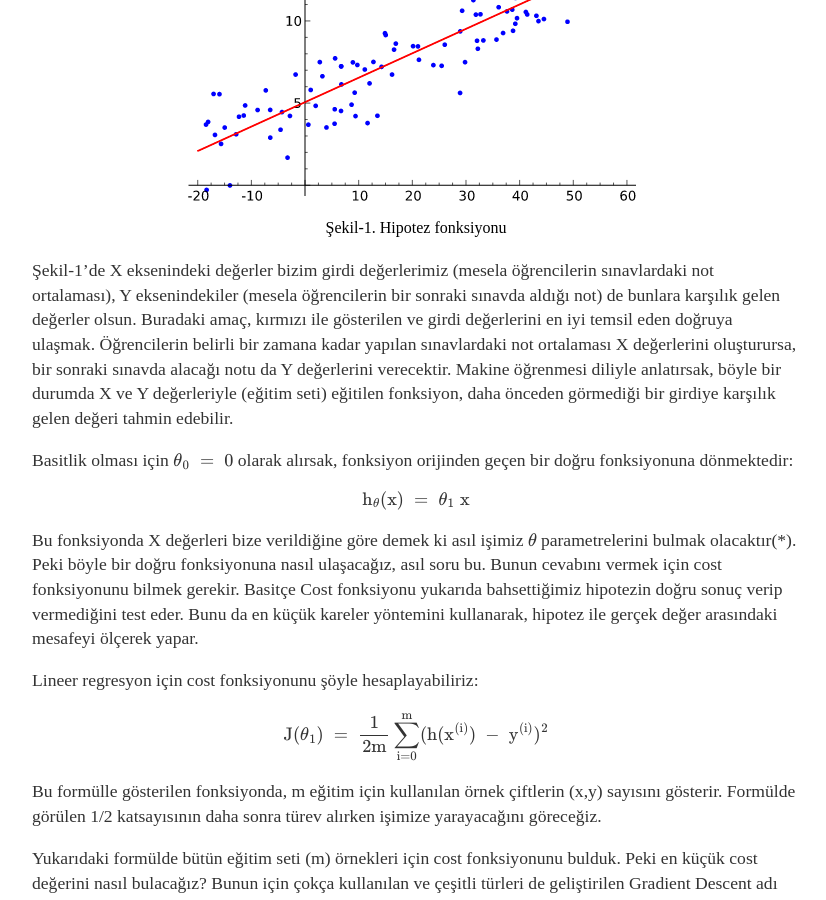
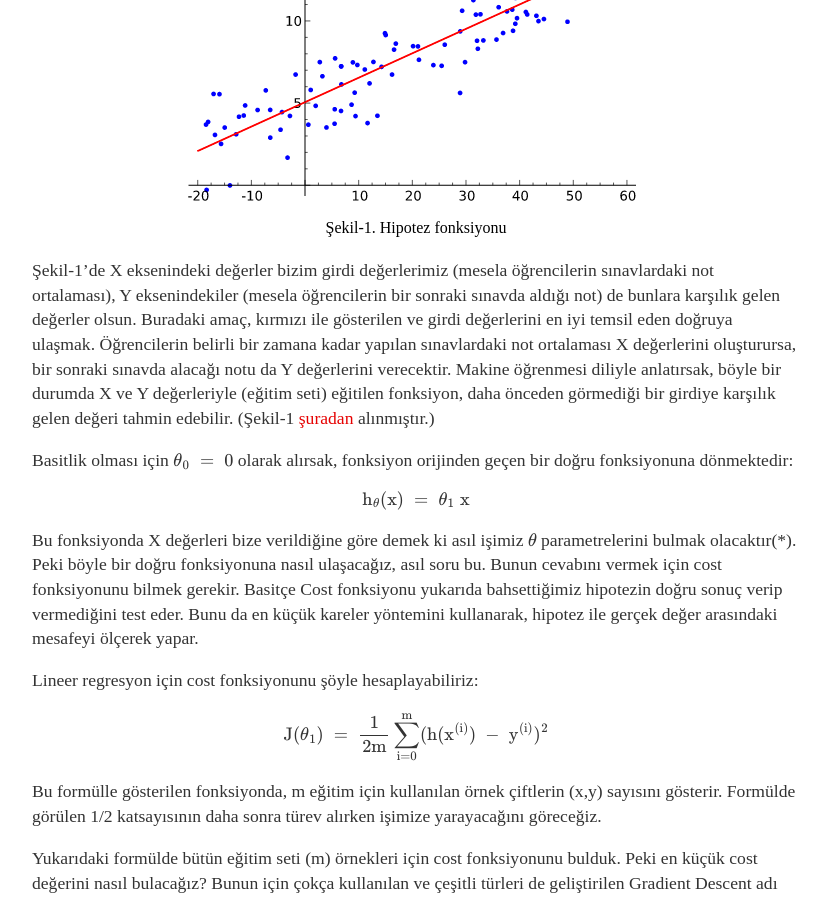
Before and after one commit to tekinonlayn/gi.github.io, a Jekyll site: the page built from _posts/2016-04-04-Lineer-regresyon-ile-egri-uydurma.md, in a window 1280 px wide and 900 px high, scrolled down 618 px. Shown: the whole window, without its empty margins (224-1050 px from the left). Built offline with Jekyll 4.4.1, drawn with Linux system fonts in a browser that asks for light colours; formulas are drawn with MathJax 3; some of the changed text lies outside the part shown.

Commit message:
Update 2016-04-04-Lineer-regresyon-ile-egri-uydurma.md

```diff
--- a/_posts/2016-04-04-Lineer-regresyon-ile-egri-uydurma.md
+++ b/_posts/2016-04-04-Lineer-regresyon-ile-egri-uydurma.md
@@ -13,7 +13,7 @@ Bu formülde $$\mathrm h(\mathrm x)$$ fonksiyonuna hipotez fonksiyonu denilmekte
 <img src="/img/linear_regression.png" text-align="center"></td></tr>
 <tr><td class="tr-caption" style="text-align: center;">Şekil-1. Hipotez fonksiyonu</td></tr>
 </table>
-Şekil-1'de X eksenindeki değerler bizim girdi değerlerimiz (mesela öğrencilerin sınavlardaki not ortalaması), Y eksenindekiler (mesela öğrencilerin bir sonraki sınavda aldığı not) de bunlara karşılık gelen değerler olsun. Buradaki amaç, kırmızı ile gösterilen ve girdi değerlerini en iyi temsil eden doğruya ulaşmak. Öğrencilerin belirli bir zamana kadar yapılan sınavlardaki not ortalaması X değerlerini oluşturursa, bir sonraki sınavda alacağı notu da Y değerlerini verecektir. Makine öğrenmesi diliyle anlatırsak, böyle bir durumda X ve Y değerleriyle (eğitim seti) eğitilen fonksiyon, daha önceden görmediği bir girdiye karşılık gelen değeri tahmin edebilir.
+Şekil-1'de X eksenindeki değerler bizim girdi değerlerimiz (mesela öğrencilerin sınavlardaki not ortalaması), Y eksenindekiler (mesela öğrencilerin bir sonraki sınavda aldığı not) de bunlara karşılık gelen değerler olsun. Buradaki amaç, kırmızı ile gösterilen ve girdi değerlerini en iyi temsil eden doğruya ulaşmak. Öğrencilerin belirli bir zamana kadar yapılan sınavlardaki not ortalaması X değerlerini oluşturursa, bir sonraki sınavda alacağı notu da Y değerlerini verecektir. Makine öğrenmesi diliyle anlatırsak, böyle bir durumda X ve Y değerleriyle (eğitim seti) eğitilen fonksiyon, daha önceden görmediği bir girdiye karşılık gelen değeri tahmin edebilir. (Şekil-1 <a href="https://en.wikipedia.org/wiki/Linear_regression" target="_blank">şuradan</a> alınmıştır.)
 
 Basitlik olması için $${\mathrm\theta}_0\;=\;0$$ olarak alırsak, fonksiyon orijinden geçen bir doğru fonksiyonuna dönmektedir:
 <p>$${\mathrm h}_\mathrm\theta(\mathrm x)\;=\;{\mathrm\theta}_1\;\mathrm x$$</p>
@@ -43,7 +43,7 @@ Gradient Descent'in her adımında bütün örneklerin (m) alınmasıyla paramet
 <tr><td class="tr-caption" style="text-align: center;">Şekil-2. Gradient Descent şeması</td></tr>
 </table>
 
-Temel olarak gradient descent'in yaptığı iş şekil-2'de görülmektedir. Başlangıç parametreleri, $$\mathrm J$$ fonksiyonunun o noktadaki $$\mathrm\theta$$ değerine göre türevi alınarak güncellenmektedir. [Şu kaynaktan değiştirilmiştir: http://sebastianraschka.com/]
+Temel olarak gradient descent'in yaptığı iş şekil-2'de görülmektedir. Başlangıç parametreleri, $$\mathrm J$$ fonksiyonunun o noktadaki $$\mathrm\theta$$ değerine göre türevi alınarak güncellenmektedir. [Şekil-2 şu <a href="http://sebastianraschka.com/" target="_blank">kaynaktan</a> değiştirilmiştir.]
 
 Parametrelerin güncellenmesiyle cost fonksiyonu tekrar hesaplanır ve bu işlem en uygun $$\mathrm\theta$$ parametreleri bulununcaya kadar devam eder.
 
```
